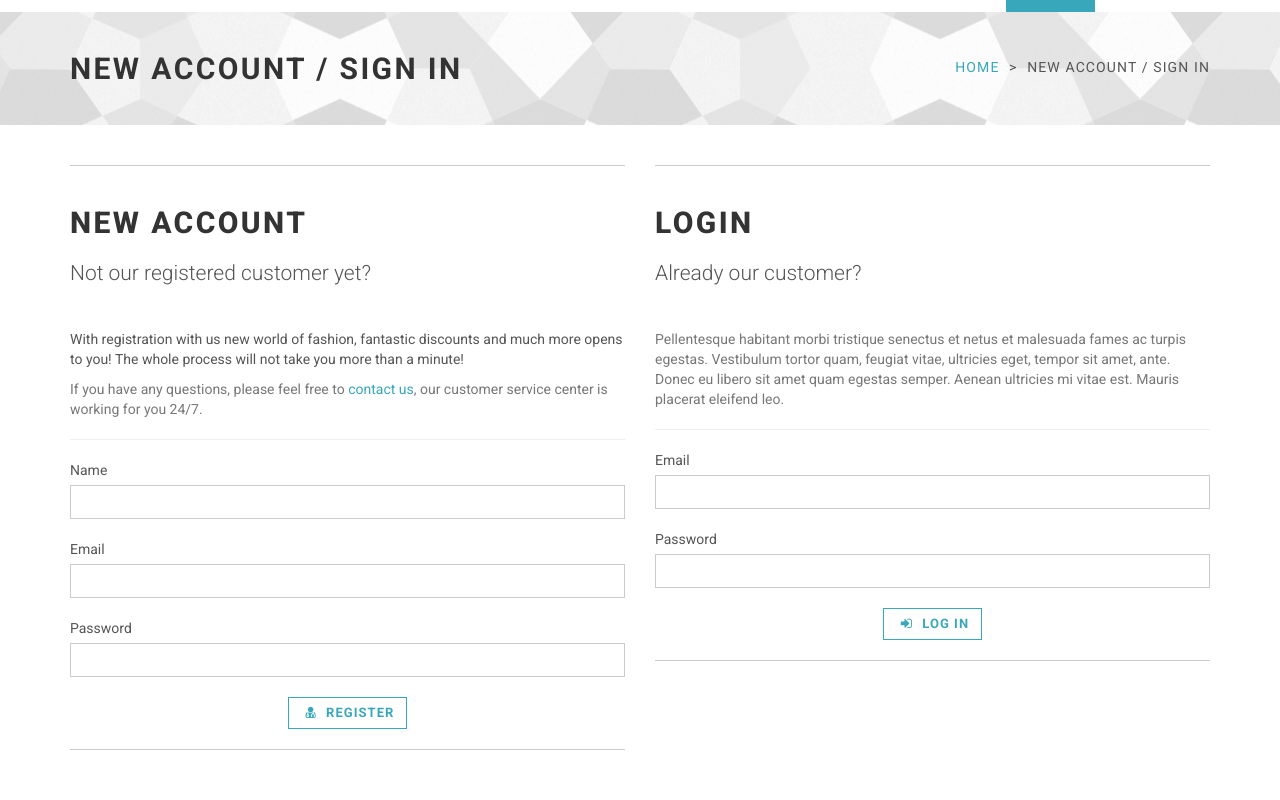
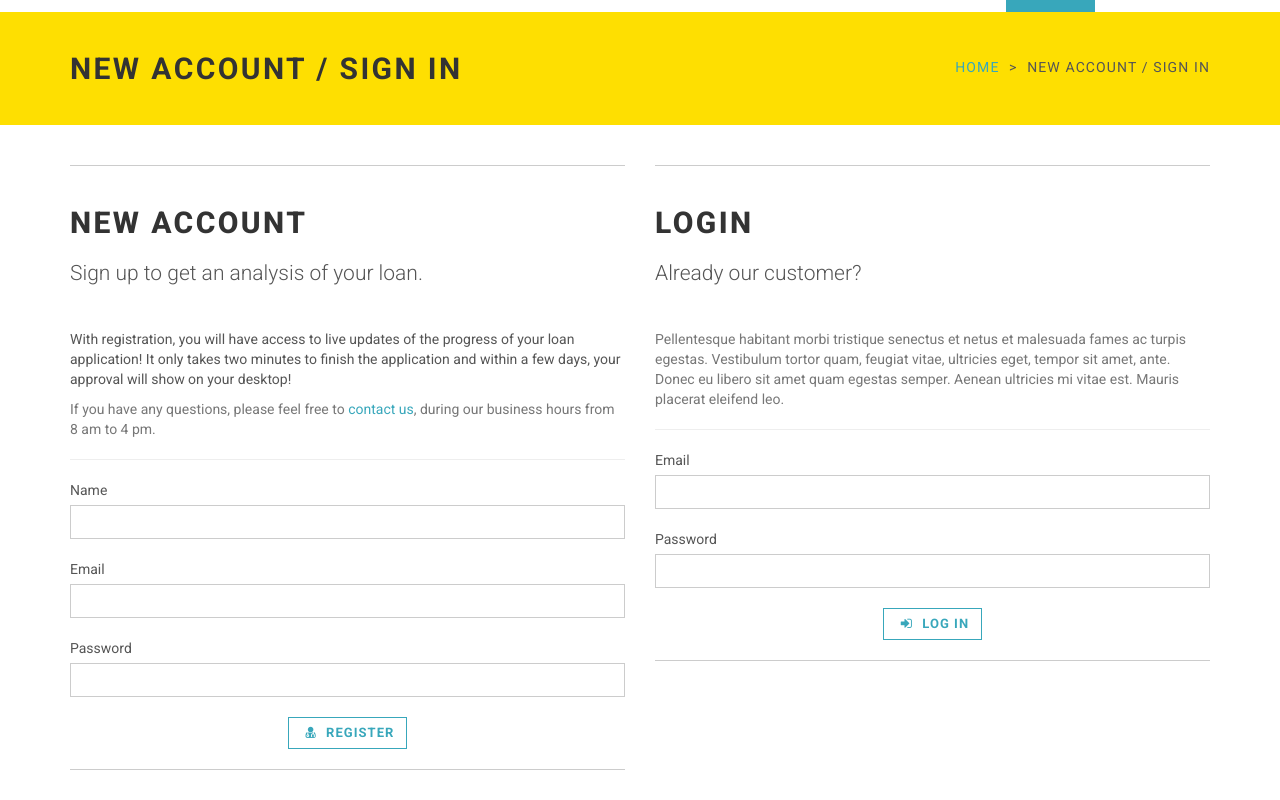
Before and after one commit to chintans1/digiloans, a website: page templates/sign-up.html in a window 1280 px wide. Shown: the part 95-895 px from the top of the page. Drawn offline with nearby package versions, Linux system fonts and the light colour scheme.

Commit message:
fix in sign up
fix in sign up

```diff
--- a/static/css/style.default.css
+++ b/static/css/style.default.css
@@ -1726,7 +1726,7 @@ fieldset[disabled] .btn-template-primary.active {
   border: none;
 }
 #heading-breadcrumbs {
-  background: url('../img/texture-bw.png') center center repeat;
+  background: #fedf01;
   padding: 20px 0;
   margin-bottom: 40px;
 }
--- a/templates/sign-up.html
+++ b/templates/sign-up.html
@@ -227,9 +227,9 @@ _________________________________________________________ -->
                         <div class="box">
                             <h2 class="text-uppercase">New account</h2>
 
-                            <p class="lead">Not our registered customer yet?</p>
-                            <p>With registration with us new world of fashion, fantastic discounts and much more opens to you! The whole process will not take you more than a minute!</p>
-                            <p class="text-muted">If you have any questions, please feel free to <a href="contact.html">contact us</a>, our customer service center is working for you 24/7.</p>
+                            <p class="lead">Sign up to get an analysis of your loan.</p>
+                            <p>With registration, you will have access to live updates of the progress of your loan application! It only takes two minutes to finish the application and within a few days, your approval will show on your desktop!</p>
+                            <p class="text-muted">If you have any questions, please feel free to <a href="contact.html">contact us</a>, during our business hours from 8 am to 4 pm.</p>
 
                             <hr>
 
```
